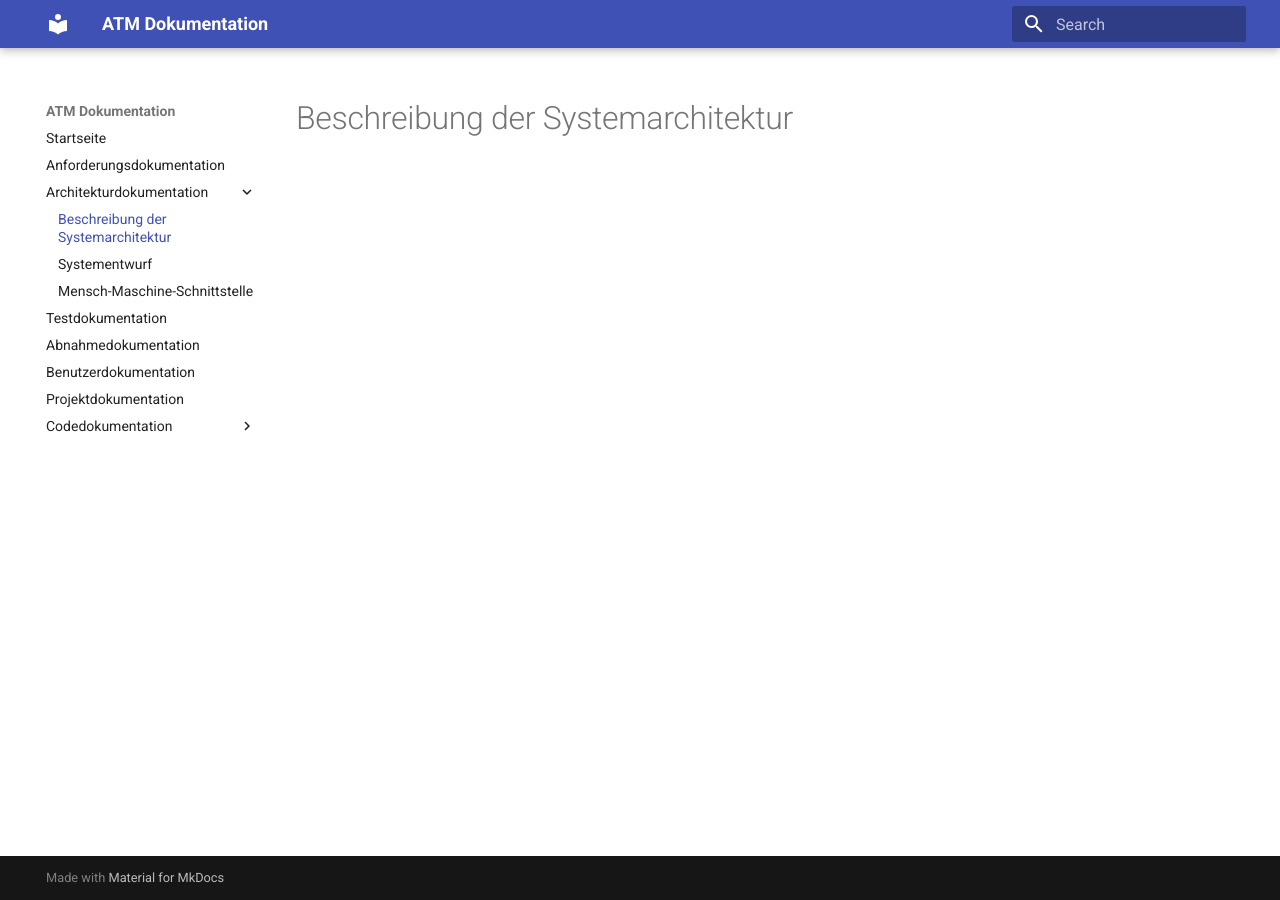
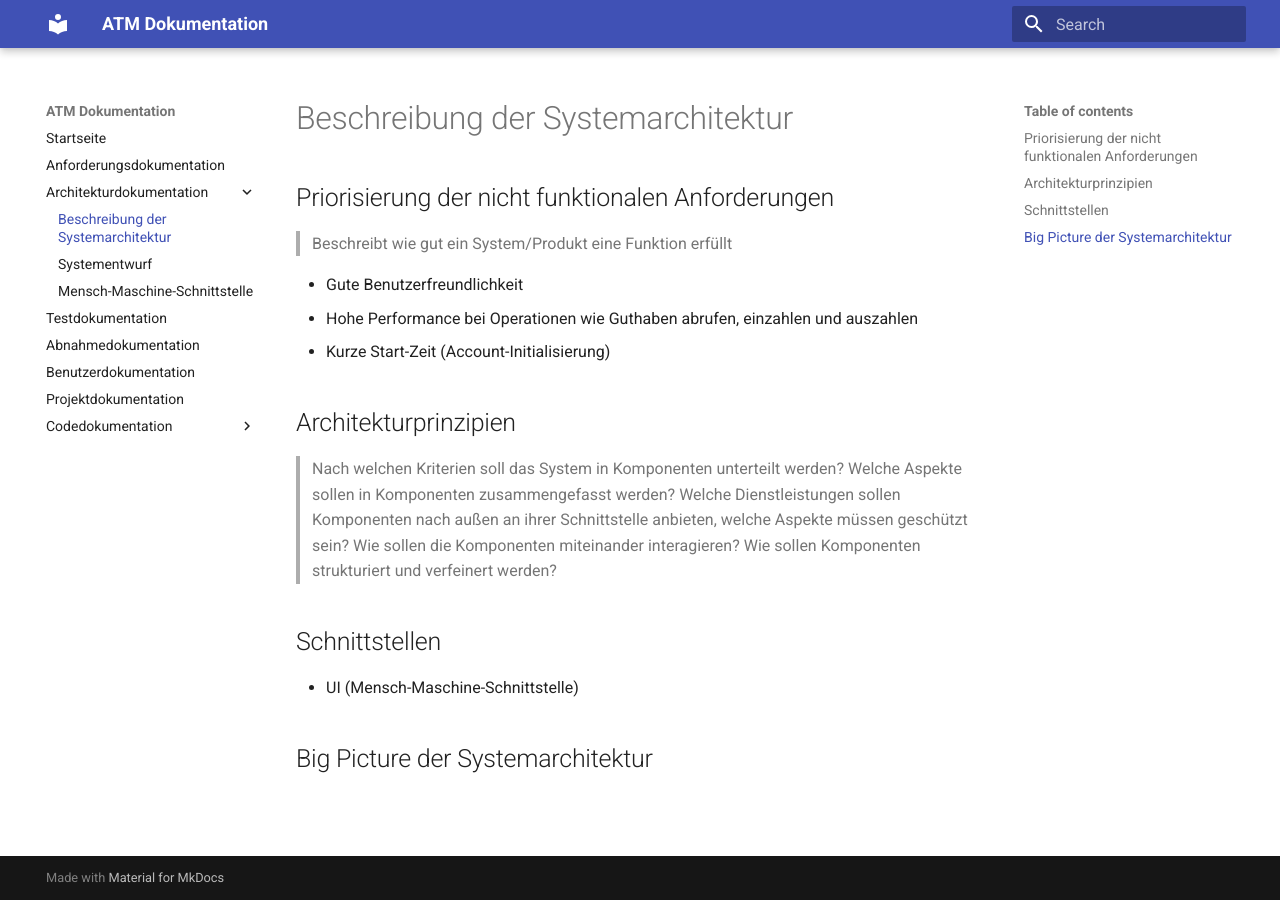
Before and after one commit to Halfpipe-SD/ATM, an MkDocs documentation site: the page built from docs/docs/architecture/system-architecture.md, in a window 1280 px wide. Built offline with MkDocs 1.6.1 and Material for MkDocs 9.7.7, drawn with Linux system fonts in a browser that asks for light colours.

Commit message:
#11 Added basic content

```diff
--- a/docs/docs/architecture/system-architecture.md
+++ b/docs/docs/architecture/system-architecture.md
@@ -1 +1,23 @@
 # Beschreibung der Systemarchitektur
+
+## Priorisierung der nicht funktionalen Anforderungen
+
+> Beschreibt wie gut ein System/Produkt eine Funktion erfüllt
+
+- Gute Benutzerfreundlichkeit
+- Hohe Performance bei Operationen wie Guthaben abrufen, einzahlen und auszahlen
+- Kurze Start-Zeit (Account-Initialisierung)
+
+## Architekturprinzipien
+
+> Nach welchen Kriterien soll das System in Komponenten unterteilt werden?
+> Welche Aspekte sollen in Komponenten zusammengefasst werden?
+> Welche Dienstleistungen sollen Komponenten nach außen an ihrer Schnittstelle anbieten, welche Aspekte müssen geschützt sein?
+> Wie sollen die Komponenten miteinander interagieren?
+> Wie sollen Komponenten strukturiert und verfeinert werden?
+
+## Schnittstellen
+
+- UI (Mensch-Maschine-Schnittstelle)
+
+## Big Picture der Systemarchitektur
```
